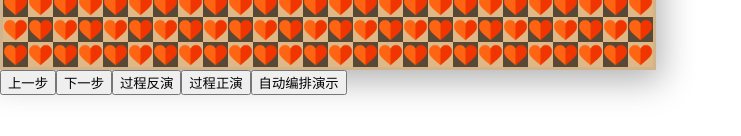
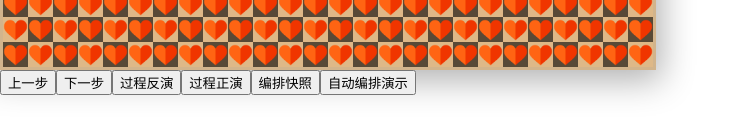
Before and after one commit to yuqi17/killing-the-virtus, a React (Create React App) app: page / in a window 1280 px wide. Shown: the part 586-722 px from the top of the page, without its empty margins (0-741 px from the left). Built offline with nearby package versions, Linux system fonts and the light colour scheme.

Commit message:
调整累计

```diff
--- a/src/App.js
+++ b/src/App.js
@@ -32,6 +32,7 @@ export default class App extends Component {
         <button onClick={this.handleForwardClick}>下一步</button>
         <button onClick={this.handleBackPlayClick}>过程反演</button>
         <button onClick={this.handleForwardPlayClick}>过程正演</button>
+        <button onClick={this.handleForwardPlayClick}>编排快照</button>
         <button onClick={this.handleAutoPlay}>自动编排演示</button>
 
       </div>
--- a/src/components/ChessBoard/ChessBoard.js
+++ b/src/components/ChessBoard/ChessBoard.js
@@ -180,11 +180,13 @@ export default class ChessBoard extends Component {
   process(direction, i){
     if(direction < 0){
       if(this.memo.length - i < 0){
+        this.count = 1
         return true
       }
       this.memoLastStep(this.memo.length - i)
     } else{
       if(i - 1 >= this.memo.length){
+        this.count = 1
         return true
       }
       this.memoNextStep(i - 1)
```
